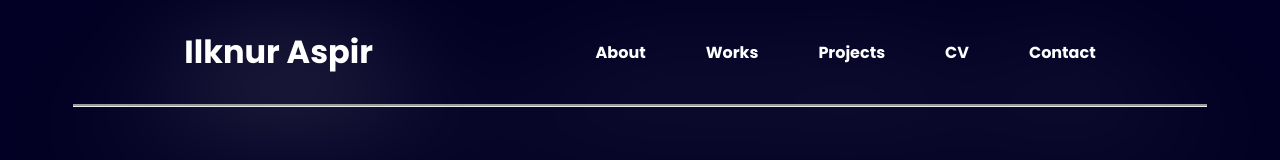
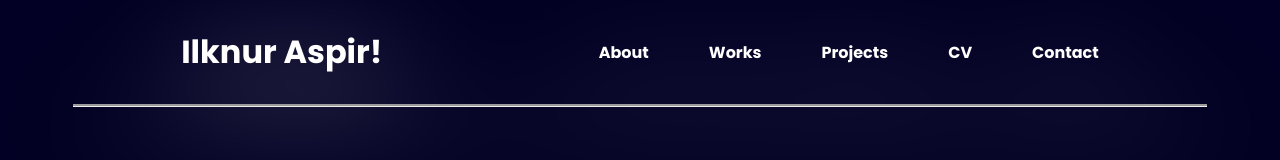
Before and after one commit to ilknurspr/ilknuraspir, a plain HTML site: page index.html in a window 1280 px wide. Shown: the top 160 px of the page. Drawn offline with Linux system fonts and the light colour scheme; a script that the page names is missing.

Commit message:
First commit

```diff
--- a/index.html
+++ b/index.html
@@ -18,7 +18,7 @@
 
     <div class="wrapper">
       <nav>
-        <div class="logo">Ilknur Aspir</div>
+        <div class="logo">Ilknur Aspir!</div>
 
         <ul>
           <li>
```
